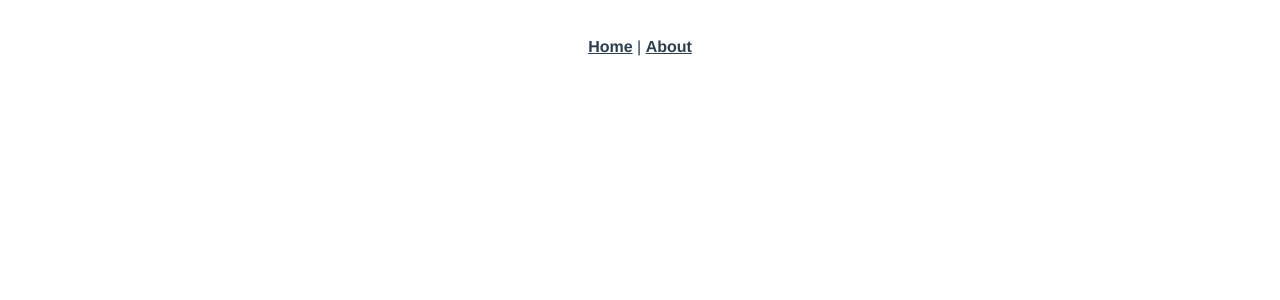
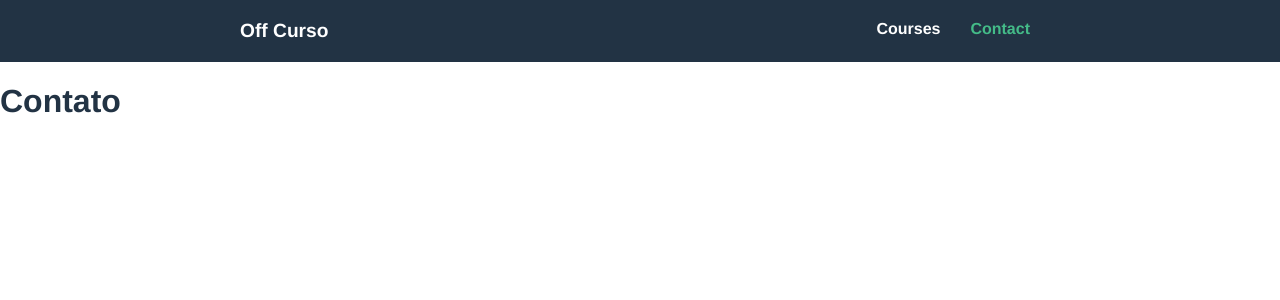
Before and after one commit to Keemluvr/off-curso, a Vue app in the folder offcurso/: page /contact in a window 1280 px wide. Shown: the top 300 px of the page. Built offline with nearby package versions, Linux system fonts and the light colour scheme.

Commit message:
:construction: created Header

```diff
--- a/offcurso/src/App.vue
+++ b/offcurso/src/App.vue
@@ -1,32 +1,44 @@
 <template>
   <div id="app">
-    <div id="nav">
-      <router-link to="/">Home</router-link> |
-      <router-link to="/about">About</router-link>
-    </div>
+    <Header></Header>
     <router-view/>
   </div>
 </template>
 
+<script>
+import Header from "@/components/Header.vue"
+
+export default {
+  components: {
+    Header
+  }
+}
+</script>
+
 <style>
-#app {
-  font-family: Avenir, Helvetica, Arial, sans-serif;
-  -webkit-font-smoothing: antialiased;
-  -moz-osx-font-smoothing: grayscale;
-  text-align: center;
-  color: #2c3e50;
-}
+  :root {
+    --primery-color: #234;
+    --secondary-color: #4b8;
+    --thirty-color: white;
+  }
 
-#nav {
-  padding: 30px;
-}
+  body {
+    margin: 0;
+    font-family: "Avenir", Helvetica, Arial, sans-serif;
+    color: var(--primery-color);
+  }
 
-#nav a {
-  font-weight: bold;
-  color: #2c3e50;
-}
+  ul {
+    list-style: none;
+    padding: 0;
+    margin: 0;
+  }
 
-#nav a.router-link-exact-active {
-  color: #42b983;
-}
+  a {
+    font-weight: bold;
+    text-decoration: none;
+    color: var(--primery-color);
+  }
+
+
 </style>
--- /dev/null
+++ b/offcurso/src/components/Header.vue
@@ -0,0 +1,59 @@
+<template>
+  <header>
+      <nav>
+          <div  class="logo">
+              <router-link to="/">Off Curso</router-link>
+          </div>
+          <ul>
+              <li><router-link to="/courses">Courses</router-link></li>
+              <li><router-link to="/contact">Contact</router-link></li>
+          </ul>
+      </nav>
+  </header>
+</template>
+
+<script>
+export default {
+    name: "Header"
+}
+</script>
+
+<style scoped>
+    header {
+        background: #234;
+    }
+
+    header a {
+        color: white;
+    }
+
+    nav {
+        max-width: 800px;
+        margin: 0 auto;
+        display: flex;
+        align-content: space-between;
+        padding: 20px;
+    }
+
+    .logo {
+        flex: 1;
+    }
+
+    .logo a {
+        font-size: 1.2rem;
+        color: var(--thirty-color);
+    }
+
+    a.router-link-exact-active {
+        color: var(--secondary-color);
+    }
+
+    ul li {
+        display: inline-block;
+    }
+
+    li a {
+        padding: 0 10px;
+        margin-left: 10px;
+    }
+</style>
--- a/offcurso/src/components/HelloWorld.vue
+++ /dev/null
@@ -1,59 +0,0 @@
-<template>
-  <div class="hello">
-    <h1>{{ msg }}</h1>
-    <p>
-      For a guide and recipes on how to configure / customize this project,<br>
-      check out the
-      <a href="https://cli.vuejs.org" target="_blank" rel="noopener">vue-cli documentation</a>.
-    </p>
-    <h3>Installed CLI Plugins</h3>
-    <ul>
-      <li><a href="https://github.com/vuejs/vue-cli/tree/dev/packages/%40vue/cli-plugin-babel" target="_blank" rel="noopener">babel</a></li>
-      <li><a href="https://github.com/vuejs/vue-cli/tree/dev/packages/%40vue/cli-plugin-router" target="_blank" rel="noopener">router</a></li>
-      <li><a href="https://github.com/vuejs/vue-cli/tree/dev/packages/%40vue/cli-plugin-eslint" target="_blank" rel="noopener">eslint</a></li>
-    </ul>
-    <h3>Essential Links</h3>
-    <ul>
-      <li><a href="https://vuejs.org" target="_blank" rel="noopener">Core Docs</a></li>
-      <li><a href="https://forum.vuejs.org" target="_blank" rel="noopener">Forum</a></li>
-      <li><a href="https://chat.vuejs.org" target="_blank" rel="noopener">Community Chat</a></li>
-      <li><a href="https://twitter.com/vuejs" target="_blank" rel="noopener">Twitter</a></li>
-      <li><a href="https://news.vuejs.org" target="_blank" rel="noopener">News</a></li>
-    </ul>
-    <h3>Ecosystem</h3>
-    <ul>
-      <li><a href="https://router.vuejs.org" target="_blank" rel="noopener">vue-router</a></li>
-      <li><a href="https://vuex.vuejs.org" target="_blank" rel="noopener">vuex</a></li>
-      <li><a href="https://github.com/vuejs/vue-devtools#vue-devtools" target="_blank" rel="noopener">vue-devtools</a></li>
-      <li><a href="https://vue-loader.vuejs.org" target="_blank" rel="noopener">vue-loader</a></li>
-      <li><a href="https://github.com/vuejs/awesome-vue" target="_blank" rel="noopener">awesome-vue</a></li>
-    </ul>
-  </div>
-</template>
-
-<script>
-export default {
-  name: 'HelloWorld',
-  props: {
-    msg: String
-  }
-}
-</script>
-
-<!-- Add "scoped" attribute to limit CSS to this component only -->
-<style scoped>
-h3 {
-  margin: 40px 0 0;
-}
-ul {
-  list-style-type: none;
-  padding: 0;
-}
-li {
-  display: inline-block;
-  margin: 0 10px;
-}
-a {
-  color: #42b983;
-}
-</style>
--- a/offcurso/src/router/index.js
+++ b/offcurso/src/router/index.js
@@ -1,22 +1,27 @@
 import Vue from 'vue'
 import VueRouter from 'vue-router'
+
 import Home from '../views/Home.vue'
+import Contact from '../views/Contact.vue'
+import Courses from '../views/Courses.vue'
 
 Vue.use(VueRouter)
 
   const routes = [
   {
     path: '/',
-    name: 'Home',
+    name: 'home',
     component: Home
   },
   {
-    path: '/about',
-    name: 'About',
-    // route level code-splitting
-    // this generates a separate chunk (about.[hash].js) for this route
-    // which is lazy-loaded when the route is visited.
-    component: () => import(/* webpackChunkName: "about" */ '../views/About.vue')
+    path: '/contact',
+    name: 'contact',
+    component: Contact
+  },
+  {
+    path: '/courses',
+    name: 'courses',
+    component: Courses
   }
 ]
 
--- a/offcurso/src/views/About.vue
+++ /dev/null
@@ -1,5 +0,0 @@
-<template>
-  <div class="about">
-    <h1>This is an about page</h1>
-  </div>
-</template>
--- /dev/null
+++ b/offcurso/src/views/Contact.vue
@@ -0,0 +1,13 @@
+<template>
+  <h1>Contato</h1>
+</template>
+
+<script>
+export default {
+  name: "Contact"
+}
+</script>
+
+<style>
+
+</style>
--- /dev/null
+++ b/offcurso/src/views/Courses.vue
@@ -0,0 +1,15 @@
+<template>
+  <div>
+      <h1>Courses</h1>
+  </div>
+</template>
+
+<script>
+export default {
+    name: "Courses"
+}
+</script>
+
+<style>
+
+</style>
--- a/offcurso/src/views/Home.vue
+++ b/offcurso/src/views/Home.vue
@@ -1,18 +1,15 @@
 <template>
   <div class="home">
-    <img alt="Vue logo" src="../assets/logo.png">
-    <HelloWorld msg="Welcome to Your Vue.js App"/>
+    <h1>Home</h1>
   </div>
 </template>
 
 <script>
-// @ is an alias to /src
-import HelloWorld from '@/components/HelloWorld.vue'
 
 export default {
   name: 'Home',
   components: {
-    HelloWorld
+
   }
 }
 </script>
```
Also changed, not shown: offcurso/src/assets/logo.png (deleted).
